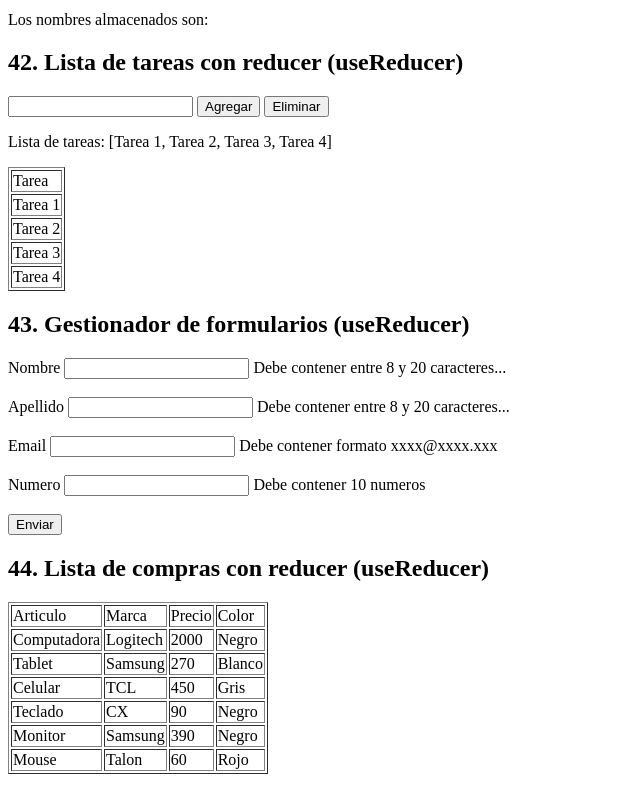
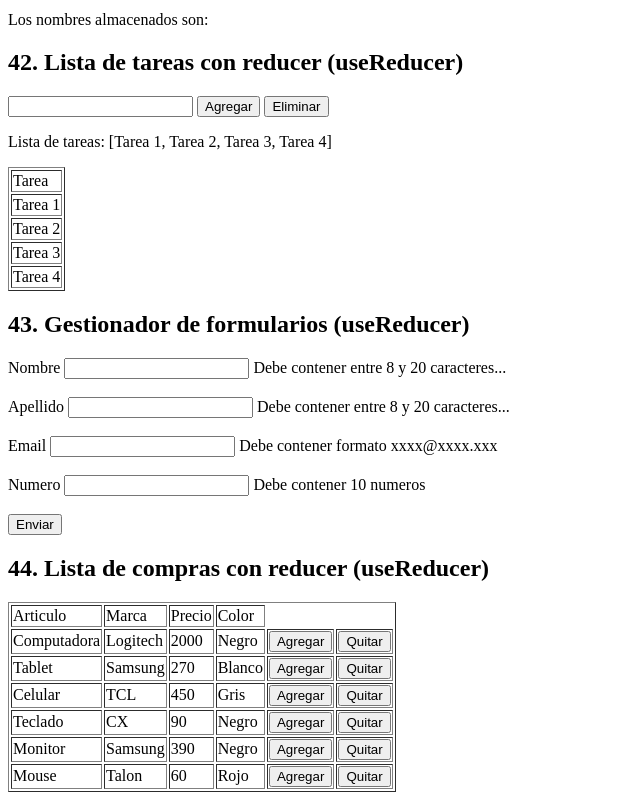
Before and after one commit to matiasmoscone1/practica-ejercicios-logica-programacion-react, a React (Vite) app: page / in a window 1280 px wide. Shown: the part 7148-7948 px from the top of the page, without its empty margins (0-640 px from the left). Built offline with nearby package versions, Linux system fonts and the light colour scheme.

Commit message:
Terminando de maquetar ejercicio 44

```diff
--- a/src/ejercicios/ListaComprasReducer.jsx
+++ b/src/ejercicios/ListaComprasReducer.jsx
@@ -29,36 +29,48 @@ const ListaComprasReducer = () => {
                     <td>Logitech</td>
                     <td>2000</td>
                     <td>Negro</td>
+                    <td><button>Agregar</button></td>
+                    <td><button>Quitar</button></td>
                 </tr>
                 <tr>
                     <td>Tablet</td>
                     <td>Samsung</td>
                     <td>270</td>
                     <td>Blanco</td>
+                    <td><button>Agregar</button></td>
+                    <td><button>Quitar</button></td>
                 </tr>
                 <tr>
                     <td>Celular</td>
                     <td>TCL</td>
                     <td>450</td>
                     <td>Gris</td>
+                    <td><button>Agregar</button></td>
+                    <td><button>Quitar</button></td>
                 </tr>
                 <tr>
                     <td>Teclado</td>
                     <td>CX</td>
                     <td>90</td>
                     <td>Negro</td>
+                    <td><button>Agregar</button></td>
+                    <td><button>Quitar</button></td>
                 </tr>
                 <tr>
                     <td>Monitor</td>
                     <td>Samsung</td>
                     <td>390</td>
                     <td>Negro</td>
+                    <td><button>Agregar</button></td>
+                    <td><button>Quitar</button></td>
                 </tr>
                 <tr>
                     <td>Mouse</td>
                     <td>Talon</td>
                     <td>60</td>
                     <td>Rojo</td>
+                    <td><button>Agregar</button></td>
+                    <td><button>Quitar</button></td>
                 </tr>
 
             </tbody>
```
